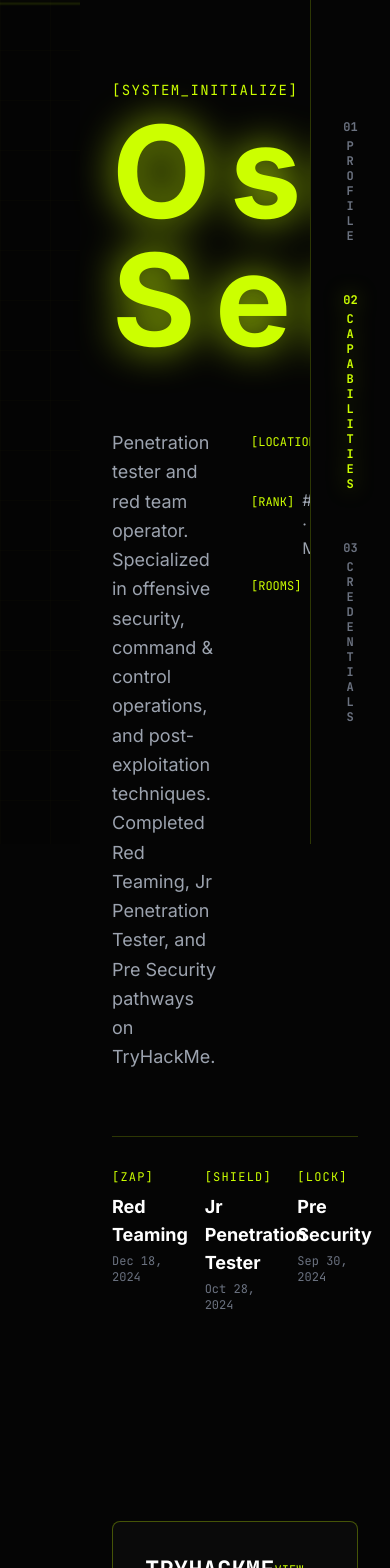
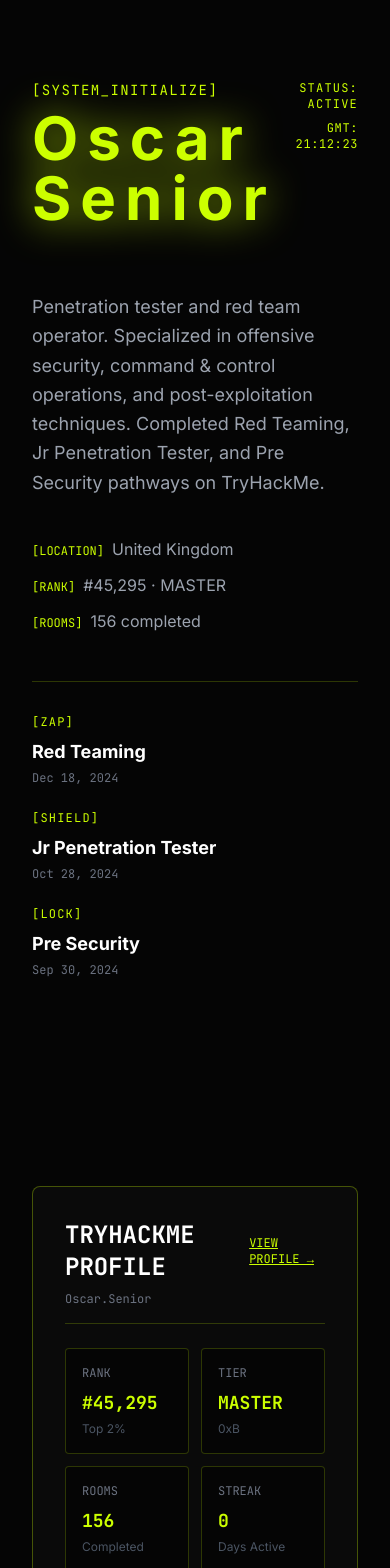
Before and after one commit to NopsFR/New-portoflio, a React (Vite) app: page / in a window 390 px wide. Shown: the top 1568 px of the page. Built offline with nearby package versions, Linux system fonts and the light colour scheme.

Commit message:
Mobile responsive fixes: fluid layout grid stacking viewport meta tag

```diff
--- a/public/about.html
+++ b/public/about.html
@@ -35,7 +35,7 @@
       }
 
       .glow-orb {
-        position: fixed; width: 600px; height: 600px; border-radius: 50%;
+        position: fixed; width: 60vw; height: 60vw; max-width: 600px; max-height: 600px; border-radius: 50%;
         background: radial-gradient(circle, rgba(74,142,255,0.08) 0%, transparent 70%);
         pointer-events: none; z-index: 0;
         transform: translate(-50%, -50%);
@@ -414,6 +414,7 @@
         .exp-icon svg { width: 16px; height: 16px; }
         .exp-content h3 { font-size: 14px; }
         .exp-content p { font-size: 13px; line-height: 1.65; }
+        .glow-orb { width: 80vw; height: 80vw; max-width: 400px; max-height: 400px; }
       }
       @media (max-width: 400px) {
         .page-title { font-size: 22px; }
@@ -422,6 +423,7 @@
         .guns-avatar-wrap { padding: 2px; }
         .guns-avatar { width: 56px; height: 56px; }
         .section-inner { padding: 16px 12px; }
+        .glow-orb { width: 90vw; height: 90vw; max-width: 300px; max-height: 300px; }
       }
     </style>
   </head>
--- a/src/App.jsx
+++ b/src/App.jsx
@@ -18,7 +18,7 @@
       <ScanlineOverlay />
 
       {/* Main Content */}
-      <main className="ml-20">
+      <main className="md:ml-20">
         <HeroSection />
 
         {/* TryHackMe Stats */}
--- a/src/components/cipher/HeroSection.jsx
+++ b/src/components/cipher/HeroSection.jsx
@@ -12,7 +12,7 @@
               [SYSTEM_INITIALIZE]
             </div>
             <h1
-              className="font-display text-9xl font-black leading-tight mb-4 text-cyber-lime drop-shadow-[0_0_20px_rgba(204,255,0,0.8)]"
+              className="font-display text-6xl md:text-8xl lg:text-9xl font-black leading-tight mb-4 text-cyber-lime drop-shadow-[0_0_20px_rgba(204,255,0,0.8)]"
               style={{
                 letterSpacing: '0.15em',
                 fontKerning: 'auto',
@@ -32,7 +32,7 @@
           </div>
         </div>
 
-        <div className="grid grid-cols-2 gap-8 mb-12">
+        <div className="grid grid-cols-1 md:grid-cols-2 gap-6 md:gap-8 mb-12">
           <div>
             <p className="font-sans text-lg leading-relaxed text-gray-400 mb-4">
               {profileData.bio}
@@ -56,7 +56,7 @@
         </div>
 
         <div className="border-t border-cyber-lime/20 pt-8">
-          <div className="grid grid-cols-3 gap-8">
+          <div className="grid grid-cols-1 sm:grid-cols-3 gap-6 md:gap-8">
             {profileData.pathways.map((pathway, idx) => (
               <div key={idx}>
                 <div className="font-mono text-xs text-cyber-lime mb-2 tracking-widest">
--- a/src/components/cipher/SideNav.jsx
+++ b/src/components/cipher/SideNav.jsx
@@ -30,7 +30,7 @@
   };
 
   return (
-    <nav className="fixed right-0 top-0 h-screen w-20 bg-obsidian border-l border-cyber-lime/20 flex flex-col items-center justify-center gap-12 z-40 px-2">
+    <nav className="fixed right-0 top-0 h-screen w-20 bg-obsidian border-l border-cyber-lime/20 flex-col items-center justify-center gap-12 z-40 px-2 hidden md:flex">
       {profileData.sections.map((section) => (
         <button
           key={section.id}
--- a/src/components/cipher/TryHackMeTracker.jsx
+++ b/src/components/cipher/TryHackMeTracker.jsx
@@ -24,7 +24,7 @@
       </div>
 
       {/* Stats Grid */}
-      <div className="grid grid-cols-4 gap-4 mb-6">
+      <div className="grid grid-cols-2 sm:grid-cols-4 gap-3 sm:gap-4 mb-6">
         <div className="bg-obsidian border border-cyber-lime/20 rounded p-4">
           <div className="text-xs text-gray-500 font-mono mb-2">RANK</div>
           <div className="text-cyber-lime font-bold text-lg font-mono">{stats.rank}</div>
@@ -53,7 +53,7 @@
       {/* Pathway Indicators */}
       <div className="space-y-3">
         <div className="text-xs text-gray-500 font-mono uppercase tracking-wider">Pathways Completed</div>
-        <div className="grid grid-cols-3 gap-3">
+        <div className="grid grid-cols-1 sm:grid-cols-3 gap-2 sm:gap-3">
           {profileData.pathways.map((pathway, idx) => (
             <div
               key={idx}
```
